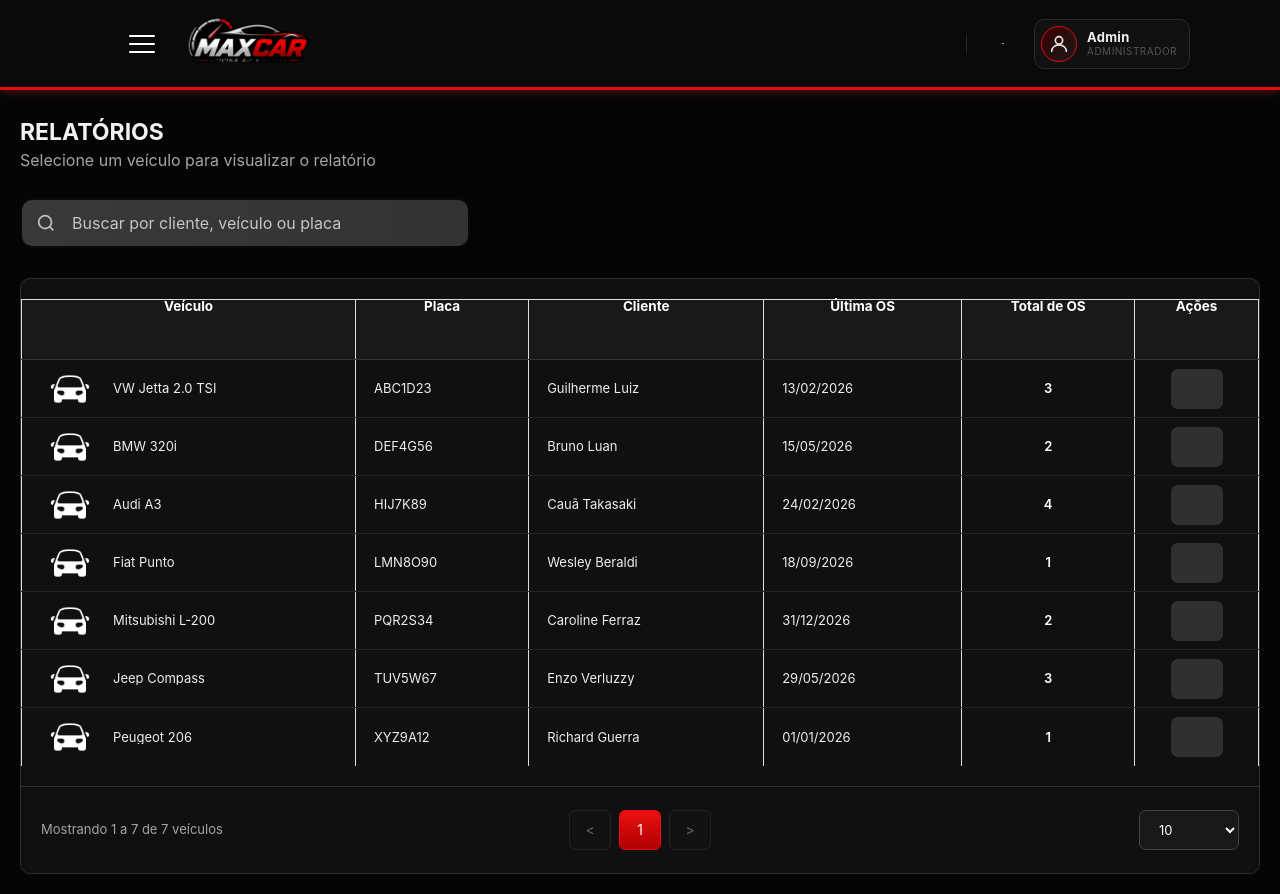
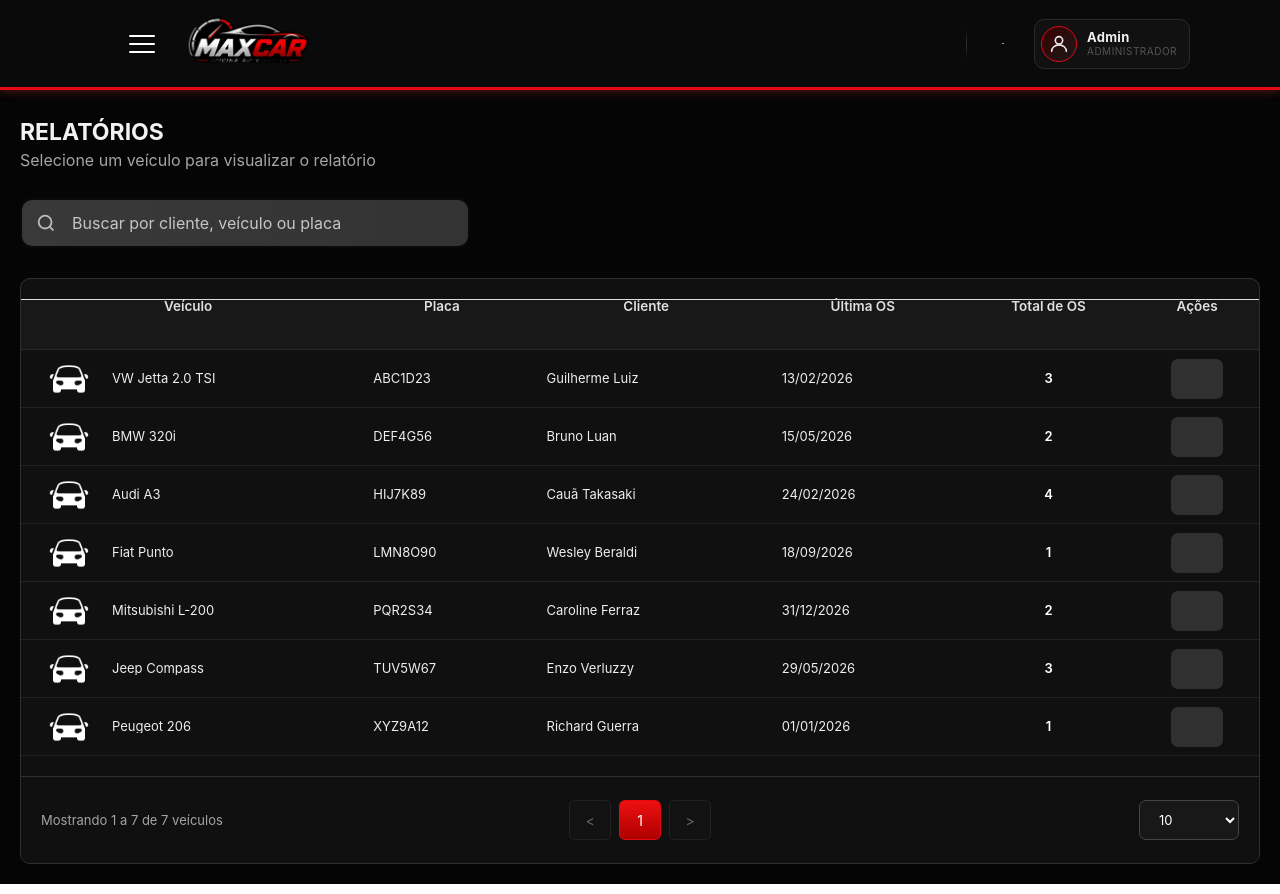
Before and after one commit to WesleyRNX09/tcc_oficial, a React (Vite) app: page /relatorios in a window 1280 px wide. Built offline with nearby package versions, Linux system fonts and the light colour scheme.

Commit message:
update relatórios
17/08

```diff
--- a/src/pages/telas/relatorios/index.module.css
+++ b/src/pages/telas/relatorios/index.module.css
@@ -479,6 +479,27 @@
     border-bottom: none;
   }
 
+
+
+.relatorios_tabela th {
+    height: 5rem;
+    padding: 0 1.8rem;
+    background: #181818;
+    border-left: none !important;
+    border-right: none !important;
+    border-bottom: 1px solid #2a2a2a !important; /* Linha horizontal sutil na base */
+    color: #e0e0e0;
+    font-size: 1.35rem;
+    font-weight: 600;
+    text-align: center;
+}
+
+/* Garante que o corpo da tabela use a mesma separação sutil */
+.relatorios_tabela td {
+    border-left: none !important;
+    border-right: none !important;
+    border-bottom: 1px solid #222222 !important;
+}
   /* Largura das colunas */
 
   .relatorios_tabela th:nth-child(1),
@@ -489,6 +510,7 @@
   .relatorios_tabela th:nth-child(2),
   .relatorios_tabela td:nth-child(2) {
     width: 14%;
+
   }
 
   .relatorios_tabela th:nth-child(3),
```
Lines whose indentation alone changed are shown as unchanged.
